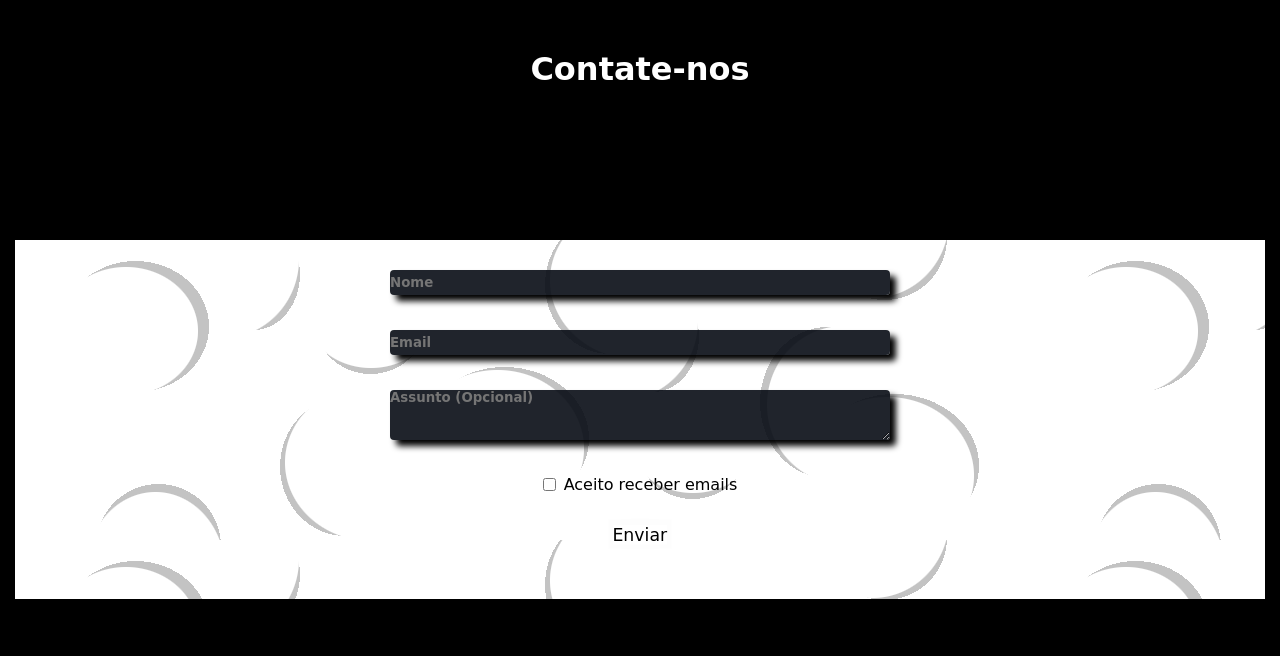
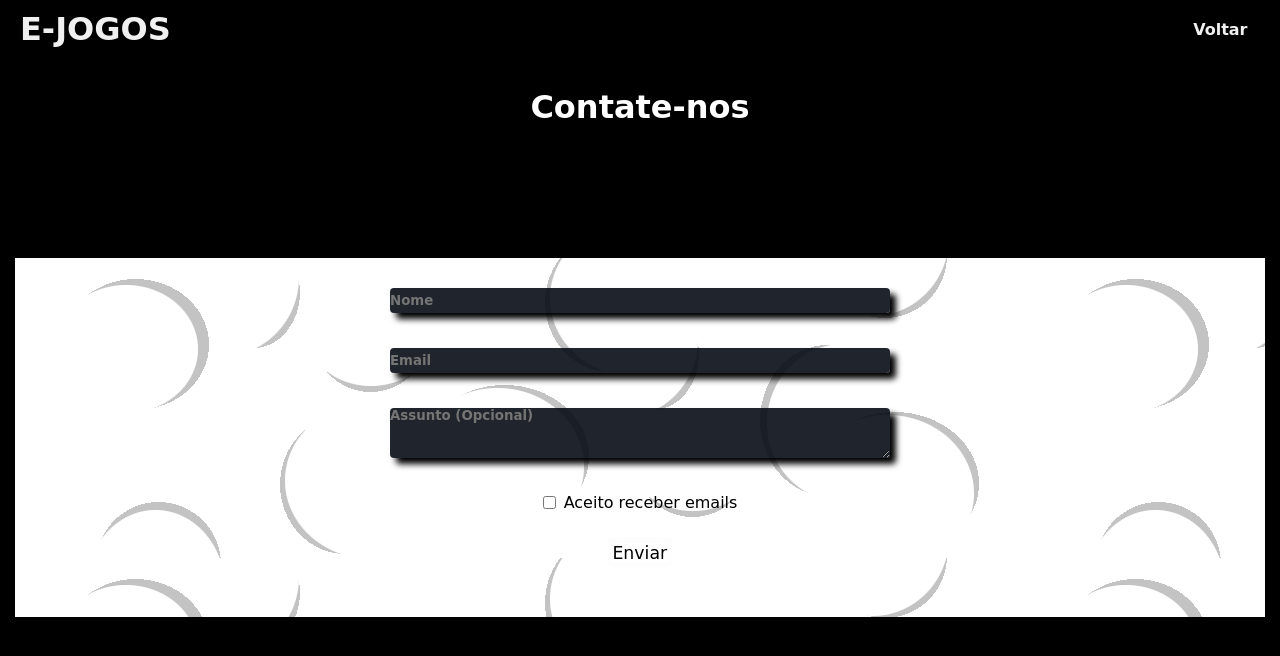
Before and after one commit to DeividsonOmedio/website-jogos-online, a plain HTML site: page contato/index.html in a window 1280 px wide. Drawn offline with Linux system fonts and the light colour scheme; files that its build step writes are made by us from their sources.

Commit message:
fix: adicionado navegação na página

```diff
--- a/contato/index.html
+++ b/contato/index.html
@@ -11,10 +11,12 @@
     <title>E-JOGOS - Contato</title>
 </head>
 <body>
-    <header>
-        <h1>Contate-nos</h1>
+    <header class="header">
+        <a class="logo" href="../">E-JOGOS</a>
+        <a class="sair" href="../">Voltar</a>
     </header>
     <main class="container">
+        <h1>Contate-nos</h1>
         <form action="https://formspree.io/f/xpznaben" method="post">
             <div class="input-container">
                 <input class="input" type="text" name="Nome" placeholder="Nome">
@@ -25,7 +27,7 @@
                 <small class="error-message" id="email-error"></small>
             </div>
             <div class="input-container">
-                 <textarea name="Assunto" id="" placeholder="Assunto (Opcional)"></textarea>
+                    <textarea name="Assunto" id="" placeholder="Assunto (Opcional)"></textarea>
                 <small class="error-message" id="subject-error"></small>
             </div>
             <label class="checkbox-label">
@@ -35,7 +37,7 @@
             <div class="Loader">
                 <button type="submit" class="button">Enviar</button>
             </div>
-          </form>
+        </form>
     </main>
 </body>
 <div class="container-spinner">
--- a/contato/styles/main.css
+++ b/contato/styles/main.css
@@ -10,12 +10,40 @@ body {
     color: #fff;
 }
 
+header .logo, header .sair {
+    color: #f0f0f0;
+    text-decoration: none;
+    font-weight: bold;
+    z-index: 10;
+  }
+
+  header .logo:hover, header .sair:hover {
+    filter: brightness(1.2);
+    transition: filter 0.3s ease;
+  }
+
+  .header {
+    position: absolute;
+    top: 10px;
+    left: 20px;
+    right: 20px;
+    display: flex;
+    justify-content: space-between;
+    font-size: 2em;
+  }
+  header .sair {
+    scale: .5;
+    margin-right: -15px;
+  }
+
 .container{
     display: flex;
+    flex-direction: column;
+    align-items: center;
+    padding-top: 3%;
+    gap: 20%;
     width: 100%;
     height: 100vh;
-    justify-content: center;
-    align-items: center;
 }
 
 .container form {
```
